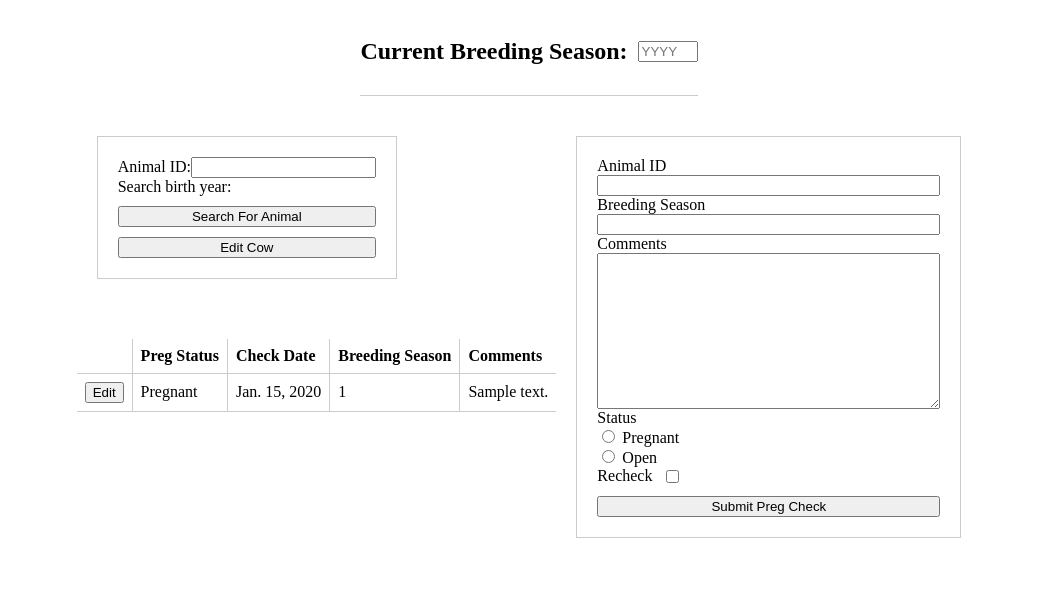
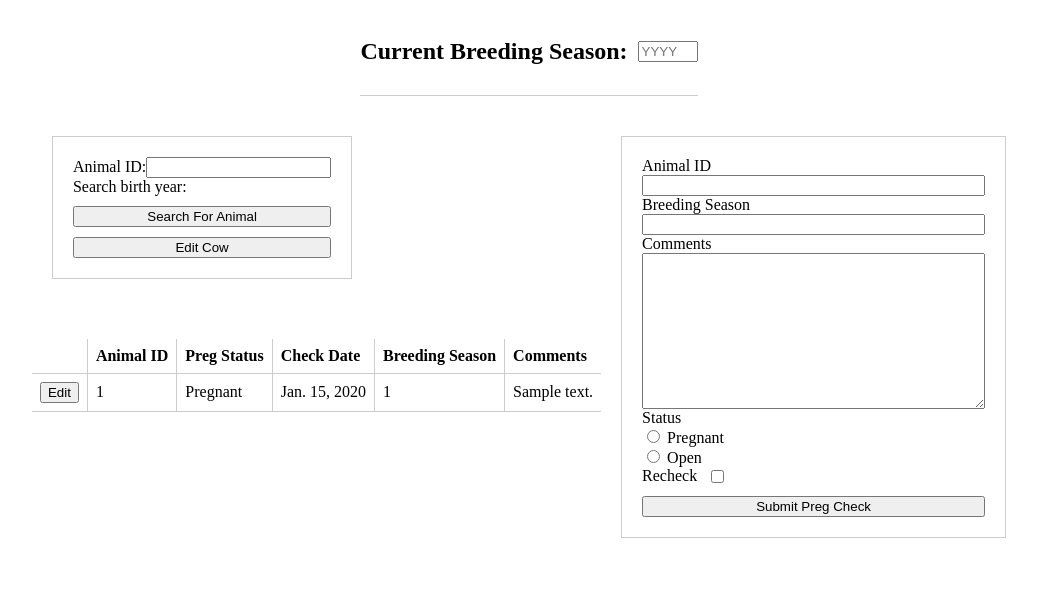
Before and after one commit to pwbryant/ranch-tools, a Django app: template ranch_tools/templates/preg_check/pregcheck_list.html in a window 1280 px wide. Shown: the top 613 px of the page, without its empty margins (111-1148 px from the left). Run offline with Django 4.2, Linux system fonts and the light colour scheme; tables that the repository leaves empty hold one stand-in row (values such as "Sample post"); the template is opened without the code that fills it: values that come from a table or form of the project are taken from there, most other values are stand-ins (such as "Sample title", 1, 10 or a date in 2020).

Commit message:
search for 'all' returns all PregChecks

```diff
--- a/ranch_tools/preg_check/views.py
+++ b/ranch_tools/preg_check/views.py
@@ -22,7 +22,9 @@ class PregCheckListView(ListView):
     def get_queryset(self):
         animal_id = self.request.GET.get('search_animal_id', None)
         birth_year = self.request.GET.get('search_birth_year', None)
-        if animal_id:
+        if animal_id and animal_id.strip().lower() == 'all':
+            queryset = PregCheck.objects.all().order_by('-check_date')
+        elif animal_id:
             queryset = PregCheck.objects.filter(cow__animal_id=animal_id)
             if birth_year:
                 queryset = queryset.filter(cow__birth_year=birth_year)
@@ -61,6 +63,7 @@ class PregCheckListView(ListView):
 
         pregcheck_form.fields['breeding_season'].initial = datetime.now().year
 
+        context['all_preg_checks'] = False if animal_id is None else animal_id.strip().lower() == 'all'
         context['latest_breeding_season'] = PregCheck.objects.latest('id').breeding_season
         context['search_form'] = search_form
         context['pregcheck_form'] = pregcheck_form
--- a/ranch_tools/templates/preg_check/includes/results_container.html
+++ b/ranch_tools/templates/preg_check/includes/results_container.html
@@ -13,6 +13,9 @@
             <thead>
                 <tr>
                     <th></th>
+                    {% if all_preg_checks %}
+                        <th>Animal ID</th>
+                    {% endif %}
                     <th>Preg Status</th>
                     <th>Check Date</th>
                     <th>Breeding Season</th>
@@ -27,6 +30,9 @@
                         <td><!-- Add this inside your loop to generate an "edit" button for each result -->
                             <button class="edit-button" data-pregcheck-id="{{ pregcheck.id }}">Edit</button>
                         </td>
+                        {% if all_preg_checks %}
+                            <td>{{ pregcheck.cow.animal_id }}</td>
+                        {% endif %}
                         {% if pregcheck.is_pregnant %}
                             <td>Pregnant</td>
                         {% else %}
```
